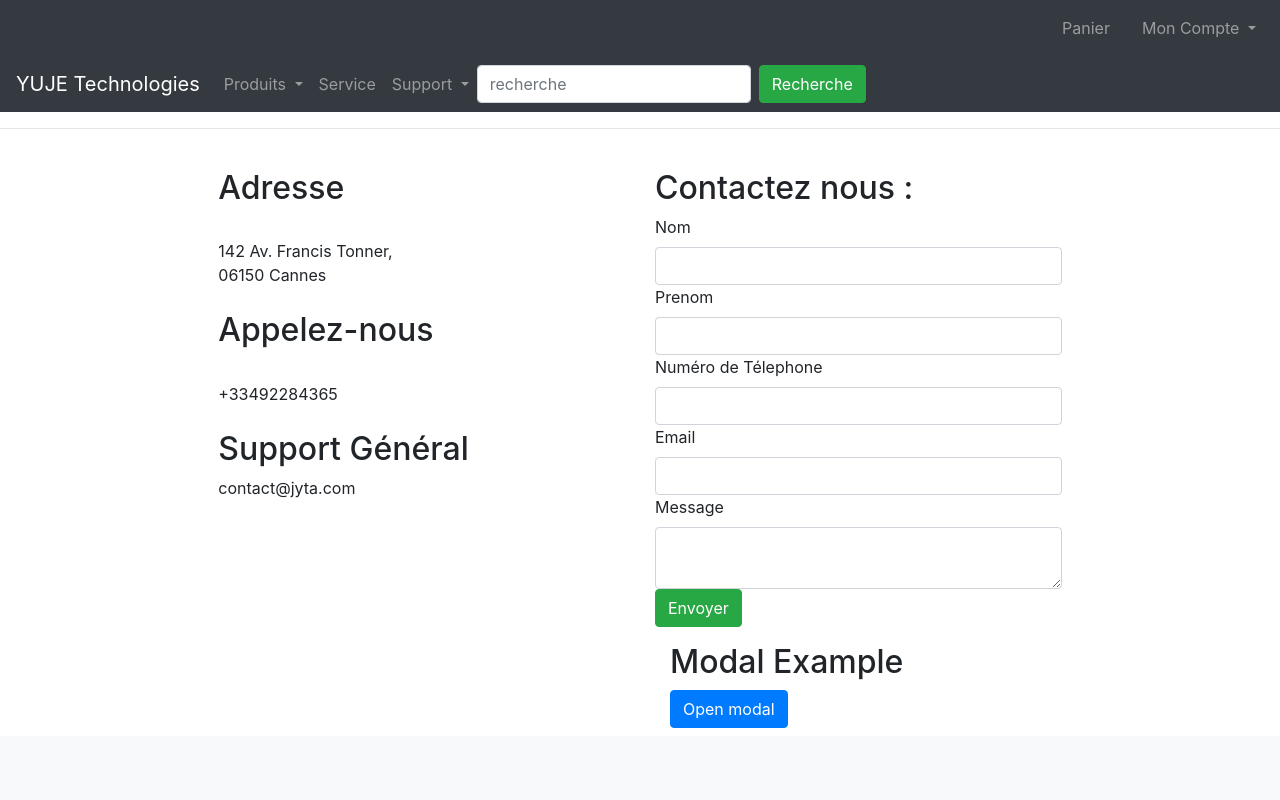
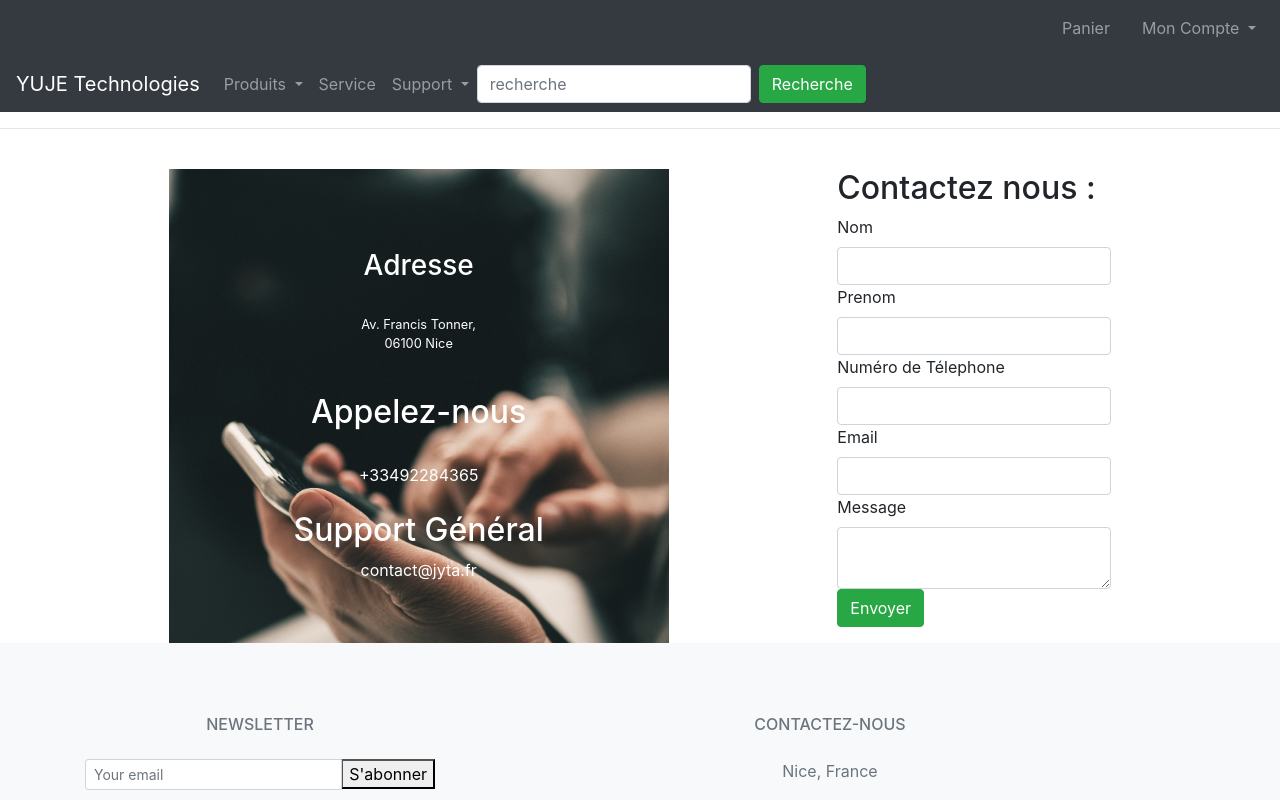
Before and after one commit to Jenny-789/projetfinal, an Angular app: page /support in a window 1280 px wide. Shown: the top 800 px of the page. Built offline with nearby package versions, Linux system fonts and the light colour scheme.

Commit message:
Ajout photo

```diff
--- a/src/app/support/support.component.css
+++ b/src/app/support/support.component.css
@@ -0,0 +1,18 @@
+.div-global{
+    display: flex;
+    justify-content: space-evenly;
+}
+
+.div-adresse{
+    width: 500px;
+    background-size: cover;
+    color: white;
+    text-align: center;
+    padding-top: 80px;
+    background-image: url("/assets/ImagesSite/image_background.jpg");
+
+}
+
+p{
+    font-size: 0.8rem;
+}
--- a/src/app/support/support.component.html
+++ b/src/app/support/support.component.html
@@ -1,12 +1,11 @@
-<div class="row">
-    <div class="col-lg-2"></div>
-    <div class="col-lg-4">
+<div class="div-global">
+    <div class="div-adresse" >
 
         <div>
-            <h2>Adresse</h2>
+            <h3>Adresse</h3>
             <br>
-            142 Av. Francis Tonner, <br>
-            06150 Cannes
+            <p> Av. Francis Tonner, <br>
+            06100 Nice</p>
         </div>
         <br>
         <div>
@@ -17,13 +16,13 @@
         <br>
         <div>
             <h2>Support Général</h2>
-            contact@jyta.com
+            contact@jyta.fr
         </div>
 
     </div>
 
      <!-- Formulaire  -->
-<div class="register-form col-lg-4">
+    <div class="div-formulaire">
       <div>
         <h2>Contactez nous :</h2>
       </div>
@@ -103,42 +102,36 @@
           </div>
 
 
+        <!-- <div class="form-group">
+            <button (click)="onSubmit()" class="btn btn-success"  value="Sign Up" >Envoyer</button>
+        </div> -->
+
+        <!-- Button trigger modal -->
         <div class="form-group">
-            <button (click)="onSubmit()" class="btn btn-success"  value="Sign Up" >Envoyer</button>
+          <button (click)="onSubmit()" type="button" class="btn btn-success" data-toggle="modal" data-target="#exampleModal">
+            Envoyer
+          </button>
         </div>
 
-        <div class="container">
-          <h2>Modal Example</h2>
-          <!-- Button to Open the Modal -->
-          <button type="button" class="btn btn-primary" data-toggle="modal" data-target="#myModal">
-            Open modal
+        <!-- Modal -->
+        <div class="modal fade" id="exampleModal" tabindex="-1" role="dialog" aria-labelledby="exampleModalLabel" aria-hidden="true">
+          <div class="modal-dialog" role="document">
+            <div class="modal-content">
+              <div class="modal-header">
+                <h5 class="modal-title" id="exampleModalLabel">Modal title</h5>
+                <button type="button" class="close" data-dismiss="modal" aria-label="Close">
+                  <span aria-hidden="true">&times;</span>
                 </button>
-
-          <!-- The Modal -->
-          <div class="modal" id="myModal">
-            <div class="modal-dialog">
-              <div class="modal-content">
-
-                <!-- Modal Header -->
-                <div class="modal-header">
-                  <h4 class="modal-title">Modal Heading</h4>
-                  <button type="button" class="close" data-dismiss="modal">&times;</button>
               </div>
-
-                <!-- Modal body -->
               <div class="modal-body">
-                  Modal body..
+                ...
               </div>
-
-                <!-- Modal footer -->
               <div class="modal-footer">
-                  <button type="button" class="btn btn-danger" data-dismiss="modal">Close</button>
-                </div>
-
+                <button type="button" class="btn btn-secondary" data-dismiss="modal">Close</button>
+                <button type="button" class="btn btn-primary">Save changes</button>
               </div>
             </div>
           </div>
-
         </div>
 
         <div> <h5>
```
Also changed, not shown: src/assets/ImagesSite/image.jpg (added), src/assets/ImagesSite/image_background.jpg (added). Lines whose indentation alone changed are shown as unchanged.
